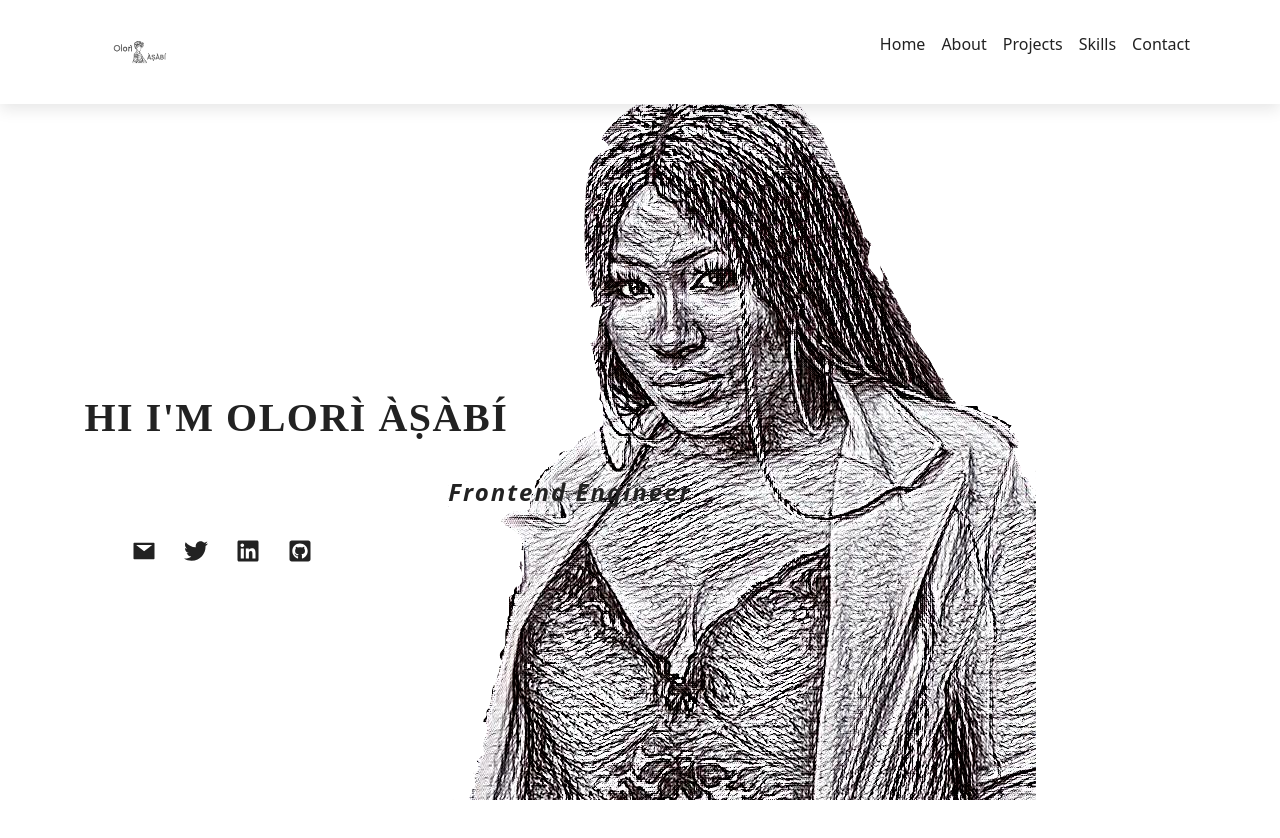
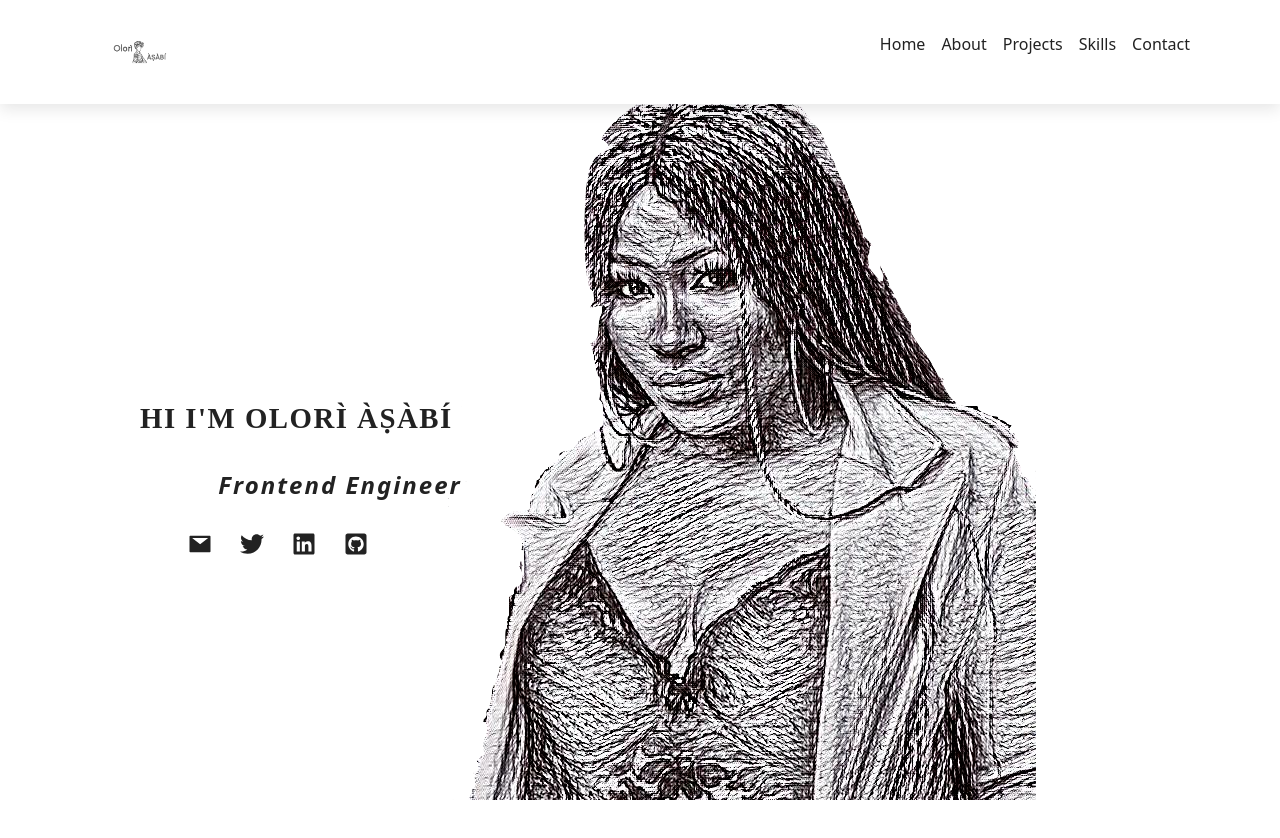
Before and after one commit to OloriAsabi/OloriAsabi.github.io, a React (Create React App) app: page / in a window 1280 px wide. Shown: the top 838 px of the page. Built offline with nearby package versions, Linux system fonts and the light colour scheme; a web font is replaced by a local one.

Commit message:
initial commit

```diff
--- a/package.json
+++ b/package.json
@@ -1,5 +1,5 @@
 {
-  "homepage": "http://OloriAsabi.github.io/olori-asabi-app",
+  "homepage": "http://OloriAsabi.github.io/olori-asabi-app/",
   "name": "olori-asabi-app",
   "version": "0.1.0",
   "private": true,
--- a/src/components/Navbar.js
+++ b/src/components/Navbar.js
@@ -1,7 +1,7 @@
 import React, { useState, useEffect, useRef} from "react";
 import { Link } from "react-router-dom";
 import { FaBars } from 'react-icons/fa';
-import logo from "../Olori-logo.png";
+import logo from "../Images/Olori-logo.png";
 
 
 const Navbar = () => {
--- a/src/index.css
+++ b/src/index.css
@@ -201,6 +201,7 @@ button .show-text .settings-btn{
 nav {
   background: var(--clr-white);
   box-shadow: var(--light-shadow);
+
 }
 
 @media screen and (max-width: 960px){
@@ -345,7 +346,7 @@ color: var(--clr-black);
 text-transform: uppercase;
 margin-top: auto;
 letter-spacing: 1.5px;
-font-size: 2.5em;
+font-size: 1.8em;
 font-weight: 800;
 margin: auto;
 margin-bottom: 2rem;
@@ -353,7 +354,7 @@ margin-bottom: 2rem;
 .section-center p{
 max-width: 25rem;
 color: var(--clr-black);
-margin: 0 auto;
+margin-right: auto;
 font-size: 1.5em;
 font-style: italic;
 font-weight: 600;
@@ -382,7 +383,7 @@ color: var(--clr-black);
 }
 
 .socials a:hover {
-color: rgb(208, 205, 205);
+color: rgb(73, 52, 52);
 }
 
 
```
Also changed, not shown: src/Images/Olori-logo.png (renamed from src/Olori-logo.png).
